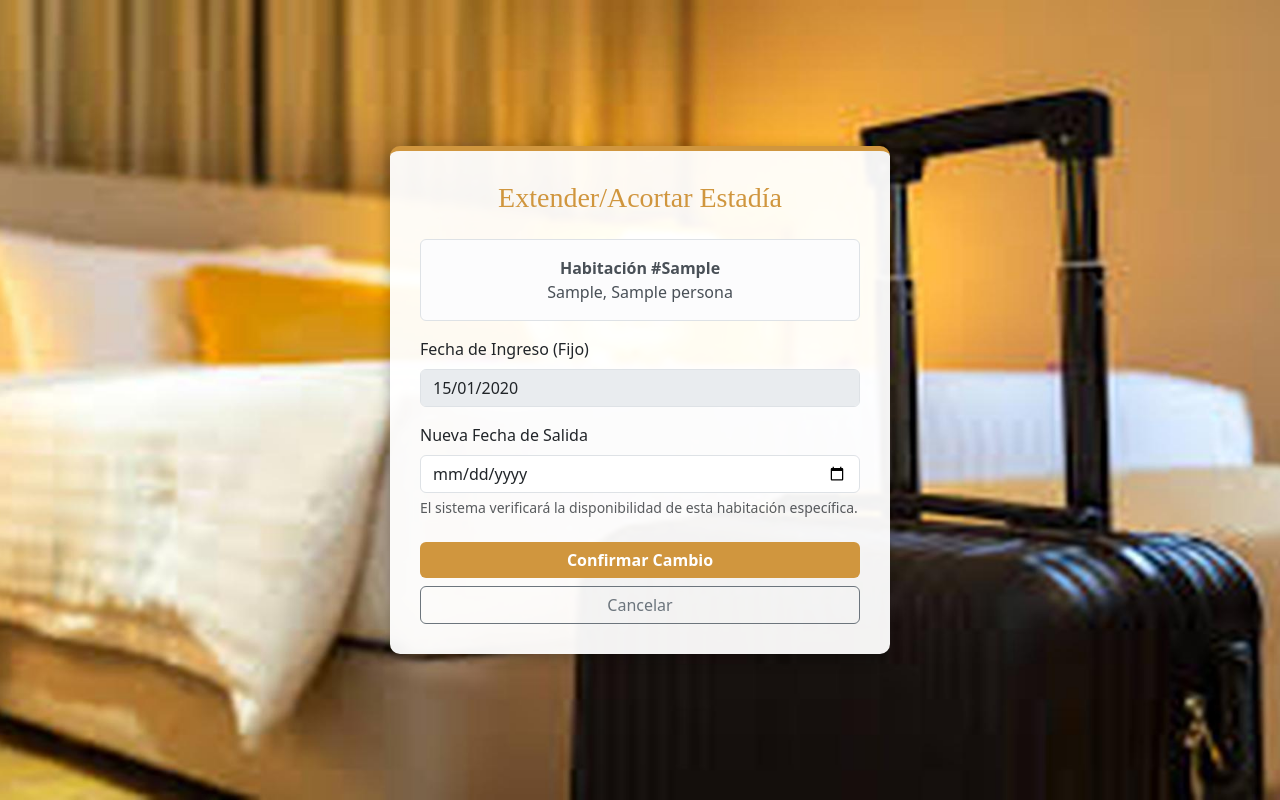
After one commit to virginialatanzi01/SGDPV, a Flask app: template templates/admin_modificar_estadia.html in a window 1280 px wide. The commit adds this page. Run offline with Flask 3, Linux system fonts and the light colour scheme; the template is opened without the code that fills it: values that come from a table or form of the project are taken from there, others are empty; tables that the repository leaves empty hold one stand-in row (values such as "Sample post").

Commit message:
Lista la gestión hotelera en general

```diff
--- a/app.py
+++ b/app.py
@@ -14,7 +14,7 @@ from entity_models.persona_model import Persona
 from entity_models.registro_cliente_form import RegistroClienteForm
 from entity_models.registro_form import RegistroForm
 from entity_models.formularios_edicion import EditarDatosForm, CambiarContrasenaForm
-from entity_models.reserva_form import BusquedaReservaForm, ModificarReservaForm
+from entity_models.reserva_form import BusquedaReservaForm, ModificarReservaForm, ModificarEgresoForm
 from entity_models.tipo_habitacion_model import TipoHabitacion
 from entity_models.habitacion_model import Habitacion
 from entity_models.estadia_model import Estadia
@@ -22,6 +22,7 @@ from entity_models.busqueda_cliente_form import BusquedaClienteForm
 from entity_models.servicio_model import Servicio
 from entity_models.consumo_model import Consumo
 from entity_models.consumo_form import CargarConsumoForm
+from entity_models.walkin_form import WalkinForm
 
 from logic.tipo_habitacion_logic import TipoHabitacionLogic
 from logic.persona_logic import PersonaLogic
@@ -476,24 +477,131 @@ def modificar_reserva(id):
                            hoy=fecha_hoy,
                            persona_logueada=persona_logueada)
 
+
 @app.route('/admin/checkin', methods=['GET', 'POST'])
 def admin_checkin():
     persona_logueada = obtener_persona_logueada()
     if not persona_logueada or persona_logueada.tipo_persona != 'administrador':
         return render_template('mensaje.html', mensaje='Acceso denegado')
+    EstadiaLogic.procesar_no_shows()
     form = BusquedaClienteForm()
     reservas = None
     dni_buscado = None
+    cliente_encontrado = None
     hoy = date.today()
     if request.method == 'POST' and form.validate_on_submit():
         dni_buscado = form.nro_documento.data
         reservas = EstadiaLogic.buscar_reservas_por_dni(dni_buscado)
+        from logic.persona_logic import PersonaLogic
+        cliente_encontrado = Persona.query.filter_by(nro_documento=dni_buscado).first()
+
     return render_template('admin_checkin_buscar.html',
                            persona_logueada=persona_logueada,
                            form=form,
                            reservas=reservas,
                            dni_buscado=dni_buscado,
+                           cliente_encontrado=cliente_encontrado,
                            hoy=hoy)
+
+
+@app.route('/admin/early_checkin/<int:reserva_id>')
+def admin_early_checkin(reserva_id):
+    persona_logueada = obtener_persona_logueada()
+    if not persona_logueada or persona_logueada.tipo_persona != 'administrador':
+        return redirect(url_for('login'))
+    reserva = EstadiaLogic.get_one_estadia(reserva_id)
+    hoy = date.today()
+    habitacion_asignada = HabitacionLogic.get_habitacion_disponible_by_tipo(
+        reserva.tipo_habitacion_id,
+        hoy,
+        reserva.fecha_egreso
+    )
+    if habitacion_asignada:
+        nuevo_precio = EstadiaLogic.calcular_nuevo_total_early_checkin(reserva_id)
+        reserva.fecha_ingreso = hoy
+        reserva.precio_total = nuevo_precio
+        reserva.estado = 'En curso'
+        reserva.habitacion_id = habitacion_asignada.id
+        from data.data_estadia import DataEstadia
+        DataEstadia.update_estadia()
+        return render_template('admin_checkin_exitoso.html',
+                               persona_logueada=persona_logueada,
+                               reserva=reserva,
+                               habitacion=habitacion_asignada,
+                               mensaje_extra="Se ha realizado un Check-in Temprano. Fechas y precio actualizados.")
+    else:
+        return render_template('mensaje.html',
+                               mensaje=f"No hay disponibilidad para adelantar el Check-in en una habitación {reserva.tipo_habitacion.denominacion}.",
+                               url_volver=url_for('cancelar_reserva', id=reserva.id),
+                               texto_boton="Cancelar Reserva e Iniciar Walk-in")
+
+
+@app.route('/admin/walkin_config/<int:persona_id>', methods=['GET', 'POST'])
+def admin_walkin_config(persona_id):
+    """Paso 1 Walk-in: Elegir fechas y personas"""
+    persona_logueada = obtener_persona_logueada()
+    cliente = PersonaLogic.get_one_persona(persona_id)
+    form = WalkinForm()
+    hoy = date.today()
+
+    if request.method == 'POST' and form.validate_on_submit():
+        # Buscar tipos disponibles para HOY
+        f_egreso = form.fecha_egreso.data
+        cant_pax = form.cantidad_personas.data
+
+        if f_egreso <= hoy:
+            return render_template('admin_walkin_config.html', form=form, cliente=cliente, hoy=hoy,
+                                   error="La salida debe ser posterior a hoy.")
+
+        # Usamos la lógica de búsqueda existente
+        ideales, otros = TipoHabitacionLogic.buscar_tipos_disponibles(hoy, f_egreso, cant_pax)
+
+        # Unimos listas para simplificar selección de admin
+        todos_tipos = ideales + otros
+
+        return render_template('admin_walkin_select.html',
+                               persona_logueada=persona_logueada,
+                               cliente=cliente,
+                               tipos=todos_tipos,
+                               fecha_ingreso=hoy,
+                               fecha_egreso=f_egreso,
+                               cant_pax=cant_pax)
+
+    return render_template('admin_walkin_config.html',
+                           form=form, cliente=cliente, hoy=hoy, persona_logueada=persona_logueada)
+
+
+@app.route('/admin/walkin_confirmar', methods=['POST'])
+def admin_walkin_confirmar():
+    persona_logueada = obtener_persona_logueada()
+    cliente_id = request.form['cliente_id']
+    tipo_id = request.form['tipo_id']
+    fecha_ingreso = datetime.strptime(request.form['fecha_ingreso'], '%Y-%m-%d').date()
+    fecha_egreso = datetime.strptime(request.form['fecha_egreso'], '%Y-%m-%d').date()
+    cant_pax = int(request.form['cant_pax'])
+    precio_total = float(request.form['precio_total'])
+    habitacion = HabitacionLogic.get_habitacion_disponible_by_tipo(tipo_id, fecha_ingreso, fecha_egreso)
+    if not habitacion:
+        return render_template('mensaje.html', mensaje="Error: La habitación ya no está disponible.")
+    from entity_models.estadia_model import Estadia
+    from data.data_estadia import DataEstadia
+    nueva_estadia = Estadia(
+        persona_id=cliente_id,
+        tipo_habitacion_id=tipo_id,
+        habitacion_id=habitacion.id,
+        fecha_ingreso=fecha_ingreso,
+        fecha_egreso=fecha_egreso,
+        precio_total=precio_total,
+        cantidad_personas=cant_pax,
+        estado='En curso'  # Walk-in es inmediato
+    )
+    DataEstadia.add_estadia(nueva_estadia)
+
+    return render_template('admin_checkin_exitoso.html',
+                           persona_logueada=persona_logueada,
+                           reserva=nueva_estadia,
+                           habitacion=habitacion,
+                           mensaje_extra="Walk-in registrado exitosamente.")
 
 @app.route('/admin/procesar_checkin/<int:reserva_id>')
 def admin_procesar_checkin(reserva_id):
@@ -525,7 +633,6 @@ def admin_procesar_checkin(reserva_id):
     except Exception as e:
         app.logger.error(f"Error en checkin: {e}")
         return render_template('mensaje.html', mensaje="Error al procesar el Check-in")
-
 
 @app.route('/admin/cargar_servicios', methods=['GET', 'POST'])
 def admin_cargar_servicios():
@@ -579,7 +686,6 @@ def mis_consumos(estadia_id):
                            consumos=consumos,
                            total=total_consumos)
 
-
 @app.route('/admin/checkout')
 def admin_checkout_list():
     persona_logueada = obtener_persona_logueada()
@@ -617,5 +723,29 @@ def admin_procesar_checkout(estadia_id):
                            total_consumos=total_consumos,
                            total_a_cobrar=total_a_cobrar)
 
+@app.route('/admin/modificar_estadia/<int:id>', methods=['GET', 'POST'])
+def admin_modificar_estadia(id):
+    persona_logueada = obtener_persona_logueada()
+    if not persona_logueada or persona_logueada.tipo_persona != 'administrador':
+        return redirect(url_for('login'))
+    estadia = EstadiaLogic.get_one_estadia(id)
+    form = ModificarEgresoForm()
+    if request.method == 'GET':
+        form.fecha_egreso.data = estadia.fecha_egreso
+
+    if request.method == 'POST' and form.validate_on_submit():
+        nueva_fecha = form.fecha_egreso.data
+        exito, mensaje = EstadiaLogic.modificar_fecha_egreso(id, nueva_fecha)
+        if exito:
+            return render_template('mensaje.html',
+                                   mensaje=f"Estadía actualizada. Nueva salida: {nueva_fecha.strftime('%d/%m/%Y')}",
+                                   url_volver=url_for('admin_checkout_list'),
+                                   texto_boton="Volver al Listado")
+        else:
+            return render_template('admin_modificar_estadia.html',
+                                   form=form, estadia=estadia, error=mensaje, persona_logueada=persona_logueada)
+    return render_template('admin_modificar_estadia.html',
+                           form=form, estadia=estadia, persona_logueada=persona_logueada)
+
 if __name__ == '__main__':
     app.run(debug=True)
--- a/entity_models/reserva_form.py
+++ b/entity_models/reserva_form.py
@@ -21,3 +21,7 @@ class ModificarReservaForm(FlaskForm):
     fecha_hasta = DateField('Fecha Hasta', format='%Y-%m-%d', validators=[DataRequired()])
     cantidad_personas = IntegerField('Cantidad de Personas', validators=[DataRequired(), NumberRange(min=1, max=5)])
     guardar = SubmitField('Guardar Cambios')
+
+class ModificarEgresoForm(FlaskForm):
+    fecha_egreso = DateField('Nueva Fecha de Salida', format='%Y-%m-%d', validators=[DataRequired()])
+    guardar = SubmitField('Actualizar Salida')
--- /dev/null
+++ b/templates/admin_modificar_estadia.html
@@ -0,0 +1,58 @@
+<!DOCTYPE html>
+<html lang="en">
+<head>
+    <meta charset="UTF-8">
+    <title>Modificar Estadía - VL Alojamientos</title>
+    <link href="https://cdn.jsdelivr.net/npm/bootstrap@5.3.2/dist/css/bootstrap.min.css" rel="stylesheet">
+    <style>
+        body {
+            background-image: url("{{ url_for('static', filename='hotel_fondo.jpeg') }}");
+            background-size: cover;
+            background-position: center;
+            background-attachment: fixed;
+            height: 100vh;
+            display: flex;
+            justify-content: center;
+            align-items: center;
+        }
+        .edit-card {
+            background-color: rgba(255, 255, 255, 0.95);
+            border-radius: 10px;
+            padding: 30px;
+            width: 500px;
+            box-shadow: 0px 4px 15px rgba(0,0,0,0.3);
+            border-top: 5px solid #D0963E;
+        }
+        .btn-save { background-color: #D0963E; color: white; width: 100%; font-weight: bold; border: none; }
+        .btn-save:hover { background-color: #b88432; color: white; }
+    </style>
+</head>
+<body>
+    <div class="edit-card">
+        <h3 class="text-center mb-4" style="font-family: 'Cambria Math', serif; color: #D0963E;">Extender/Acortar Estadía</h3>
+
+        <div class="alert alert-light text-center border">
+            <strong>Habitación #{{ estadia.habitacion.nro_habitacion }}</strong><br>
+            {{ estadia.persona.apellido }}, {{ estadia.persona.nombre }}
+        </div>
+        {% if error %}
+            <div class="alert alert-danger">{{ error }}</div>
+        {% endif %}
+        <form method="POST">
+            {{ form.csrf_token }}
+            <div class="mb-3">
+                <label class="form-label">Fecha de Ingreso (Fijo)</label>
+                <input type="text" class="form-control" value="{{ estadia.fecha_ingreso.strftime('%d/%m/%Y') }}" disabled>
+            </div>
+
+            <div class="mb-4">
+                {{ form.fecha_egreso.label(class="form-label") }}
+                {{ form.fecha_egreso(class="form-control", type="date") }}
+                <div class="form-text">El sistema verificará la disponibilidad de esta habitación específica.</div>
+            </div>
+            <button type="submit" class="btn btn-save">Confirmar Cambio</button>
+            <a href="{{ url_for('admin_checkout_list') }}" class="btn btn-outline-secondary w-100 mt-2">Cancelar</a>
+        </form>
+    </div>
+</body>
+</html>
```
Also changed, not shown: data/data_estadia.py (+29 -0 lines), db_pruebas/seed_no_show.py (added, +68 -0 lines), entity_models/walkin_form.py (added, +10 -0 lines), logic/estadia_logic.py (+38 -0 lines), templates/admin_checkin_buscar.html (+22 -1 lines), templates/admin_checkout_list.html (+8 -0 lines), templates/admin_walkin_config.html (added, +60 -0 lines), templates/admin_walkin_select.html (added, +56 -0 lines).
